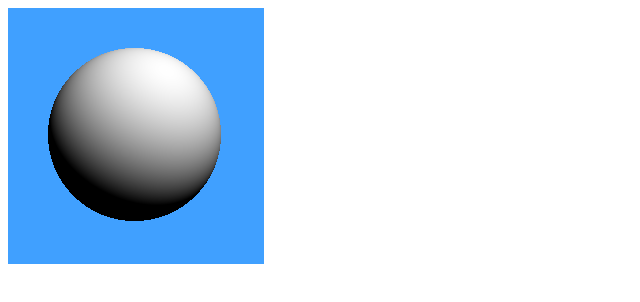
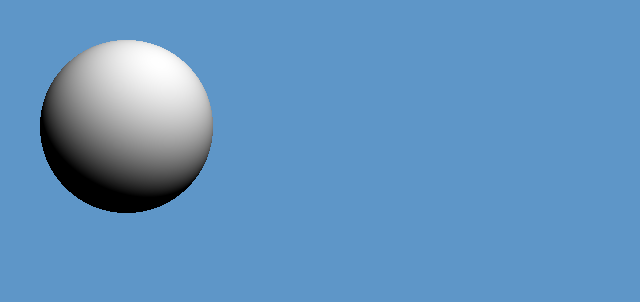
Before and after one commit to sokayama/raytrace_js, a plain HTML site: page practice2/index.html in a window 1280 px wide. Shown: the whole page, without its empty margins (0-640 px from the left). Drawn offline with Linux system fonts and the light colour scheme.

Commit message:
add set windowsize

```diff
--- a/practice2/app.js
+++ b/practice2/app.js
@@ -1,7 +1,23 @@
 // まるぱくり
 // http://techblog.sega.jp/entry/2017/06/26/100000
-//
+// CPUでレイトレース
+(function(){
 
+    var windowWidth;
+    var windowHeight;
+
+    // --*--*--*--*--*--*--*--*--*--
+    // windowのサイズ変更したとき
+    // --*--*--*--*--*--*--*--*--*--
+    window.addEventListener("resize",function(){
+        windowWidth = window.innerWidth;
+        windowHeight = window.innerHeight;
+        raytrace();
+    });
+
+    // --*--*--*--*--*--*--*--*--*--
+    // windowのロード終わったとき
+    // --*--*--*--*--*--*--*--*--*--
     window.addEventListener("load",function(){
         raytrace();
     });
@@ -47,20 +63,26 @@ function raytrace()
 
         // キャンバス取得
         var elem = document.getElementById("raytracesample");
+
+        windowWidth = window.innerWidth;
+        windowHeight = window.innerHeight;
+
+        elem.width = windowWidth;
+        elem.height = windowHeight;
         var canvas = elem.getContext( "2d" );
 
         // クリア
-    canvas.fillStyle = "rgb(64,160,255)";
-    canvas.fillRect(0,0,256,256);
+        canvas.fillStyle = "rgb(94,150,200)";
+        canvas.fillRect(0,0,windowWidth,windowHeight);
 
         // 目の場所は( 0, 0, 128 )
         var eye = new Array(3);
         setVec3( eye, 0, 0, 128 );
 
         // 球の場所は( 0, 0, -64 )、大きさは32
-    var sphere = new Array(3);
-    setVec3( sphere, 0, 0, -64 );
-    var spheresize = 32;
+        var sphere_1 = new Array(3);
+        setVec3( sphere_1, 0, 0, -64 );
+        var sphere_1_size = 32;
 
         // 平行光
         var dlight = new Array(3);
@@ -70,9 +92,9 @@ function raytrace()
         // ピクセル数レイを飛ばす
         var ray = new Array(3);
         var screen = new Array(3);
-    for( var y = 0; y < 256; ++y )
+        for( var y = 0; y < windowHeight; ++y )
         {
-        for( var x = 0; x < 256; ++x )
+            for( var x = 0; x < windowWidth; ++x )
             {
                 // スクリーンは(-31.5,-31.5,0)-(+31.5,+31.5,0)のXY平面
                 setVec3( screen, x*0.25 - 31.5, 31.5 - y*0.25, 0 ); // ピクセルに対するスクリーン位置
@@ -82,22 +104,22 @@ function raytrace()
                 normalize( ray ); // 正規化
 
                 // レイと球の当たり判定
-            var v = minus( sphere, eye );
+                var v = minus( sphere_1, eye );
                 var d = dot( v, ray );
                 if( d > 0.0 )
                 {
                     var p = mad( ray, d, eye );
-                v = minus( sphere, p );
+                    v = minus( sphere_1, p );
                     var len = length( v );
-                if( len < spheresize )
+                    if( len < sphere_1_size )
                     {
                         // 球に当たったので各種情報を求める
-                    len = len / spheresize;
-                    d = Math.sqrt(-len*len + 1.0*1.0) * spheresize;
+                        len = len / sphere_1_size;
+                        d = Math.sqrt(-len*len + 1.0*1.0) * sphere_1_size;
                         // 衝突座標
                         p = mad( ray ,-d, p );
                         // 法線
-                    var nrm = minus( p, sphere );
+                        var nrm = minus( p, sphere_1 );
                         normalize( nrm );
 
                         // ライティング
@@ -112,3 +134,5 @@ function raytrace()
             }
         }
     }
+
+}());
--- a/practice2/index.html
+++ b/practice2/index.html
@@ -3,7 +3,10 @@
     <script src="app.js"></script>
 </head>
 <body>
+    <style>
+        body{Margin: 0;}
+    </style>
 
-<canvas id="raytracesample" style="background-color: #000000;" width="256" height="256"></canvas>
+    <canvas id="raytracesample"></canvas>
 </body>
 </html>
```
Lines whose indentation alone changed are shown as unchanged.
